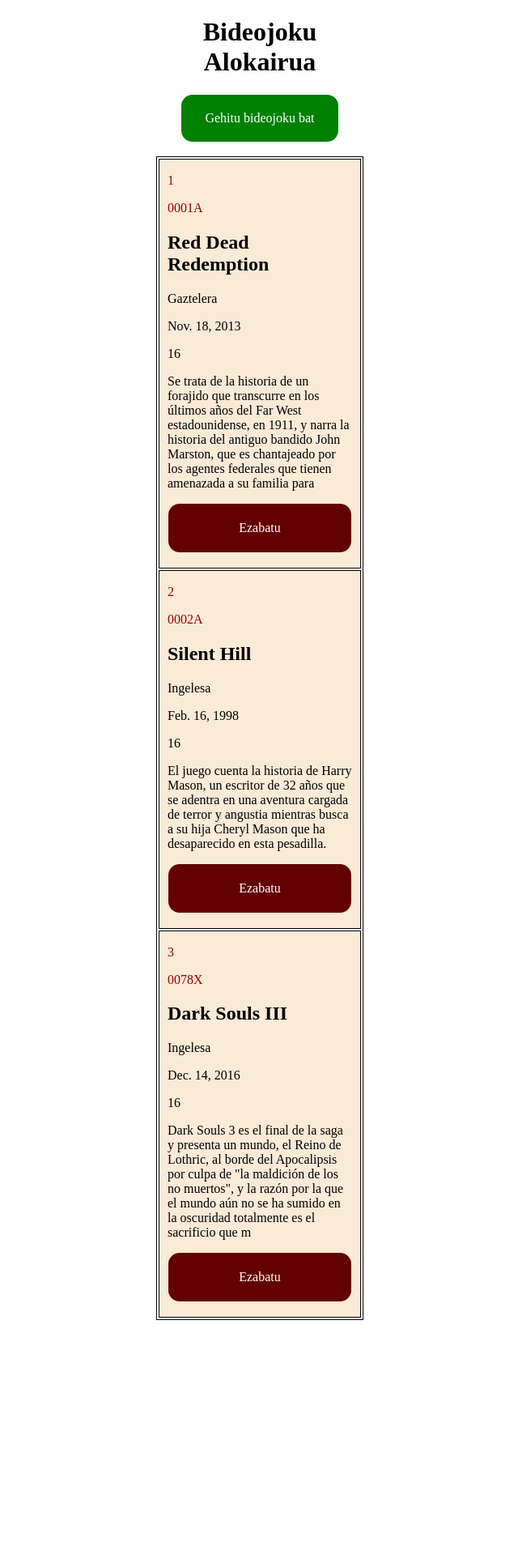
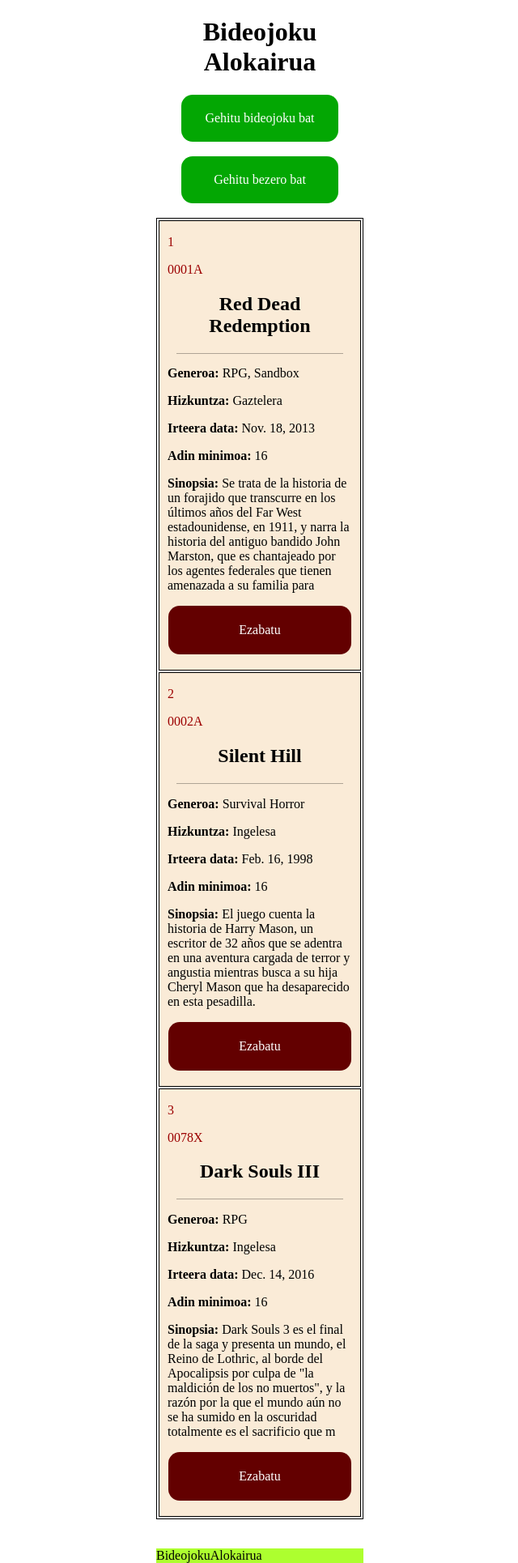
Before and after one commit to AimarMurua/Web_garapena_zerbitzari_ingurunean, a Django app: page / in a window 1280 px wide. Shown: the whole page at 81% size, without its empty margins (319-959 px from the left). Before the commit the page ends 1630 px from the top, so only its background shows below. Run offline with Django 4.2, Linux system fonts and the light colour scheme; data comes from the database, SQL or seed files in the repository; both versions use the stored data as it was after the commit.

Commit message:
bideojoku alokairua django

```diff
--- a/BideojokuDenda/BideojokuAlokairua/static/style.css
+++ b/BideojokuDenda/BideojokuAlokairua/static/style.css
@@ -28,7 +28,7 @@
 
 .gehitubotoia {
     padding: 20px;
-    background-color: rgb(0, 128, 0);
+    background-color: rgb(3, 167, 3);
     border-radius: 14px;
     text-align: center;
     margin: auto;
@@ -52,3 +52,15 @@
     color: white;
     width: 10%;
 }
+
+#footer {
+    background-color: greenyellow;
+}
+
+.small-hr {
+    height: 0.5px; /* Adjust the height as needed */
+    width: 90%;
+    border: none;
+    background-color:rgb(0, 0, 0); /* Change the color if desired */
+    opacity: 0.3;
+}
--- /dev/null
+++ b/BideojokuDenda/BideojokuAlokairua/templates/addbez.html
@@ -0,0 +1,6 @@
+{%extends 'base.html'%}
+{%block content%}
+    <form action="addpost/" method="POST">
+
+    </form>
+{%endblock content%}
--- /dev/null
+++ b/BideojokuDenda/BideojokuAlokairua/templates/base.html
@@ -0,0 +1,20 @@
+{%load static%}
+<!DOCTYPE html>
+<html lang="en">
+<head>
+    <meta charset="UTF-8">
+    <meta name="viewport" content="width=device-width, initial-scale=1.0">
+    <title>DJANGO Bideojoku Denda</title>
+    <link rel="stylesheet" href='{%static "style.css"%}'>
+</head>
+<body>
+    <center><h1>Bideojoku Alokairua</h1></center>
+    {%block content%}
+    {%endblock%}
+    <br><br>
+
+    <div id="footer">
+        BideojokuAlokairua
+    </div>
+</body>
+</html>
--- a/BideojokuDenda/BideojokuAlokairua/templates/index.html
+++ b/BideojokuDenda/BideojokuAlokairua/templates/index.html
@@ -1,16 +1,10 @@
-{% load static %}
-<!DOCTYPE html>
-<html lang="en">
-<head>
-    <meta charset="UTF-8">
-    <meta name="viewport" content="width=device-width, initial-scale=1.0">
-    <title>DJANGO Bideojoku Denda</title>
-    <link rel="stylesheet" href='{%static "style.css"%}'>
-</head>
-<body>
-    <center><h1>Bideojoku Alokairua</h1></center>
+{%extends 'base.html'%}
+{%block content%}
     <div class="gehitubotoia">
         <center><a id="gehitubotoia" href="add/">Gehitu bideojoku bat</a></center>
+    </div><br>
+    <div class="gehitubotoia">
+        <center><a id="gehitubotoia" href="add/">Gehitu bezero bat</a></center>
     </div>
     <br>
     <table>
@@ -20,12 +14,13 @@
                 <div>
                     <p class="ida">{{bideojokua.id}}</p>
                     <p class="ida">{{bideojokua.bid_id}}</p>
-                    <p><h2>{{bideojokua.bid_izena}}</h2></p>
-                    <p>{{bidojokua.bid_generoa}}</p>
-                    <p>{{bideojokua.bid_hizkuntza}}</p>
-                    <p>{{bideojokua.bid_irteeradata}}</p>
-                    <p>{{bideojokua.bid_adinminimoa}}</p>
-                    <p>{{bideojokua.bid_sinopsia}}</p>
+                    <p><h2><center>{{bideojokua.bid_izena}}</center></h2></p>
+                    <hr class="small-hr">
+                    <p><b>Generoa: </b>{{bideojokua.bid_generoa}}</p>
+                    <p><b>Hizkuntza: </b>{{bideojokua.bid_hizkuntza}}</p>
+                    <p><b>Irteera data: </b>{{bideojokua.bid_irteeradata}}</p>
+                    <p><b>Adin minimoa: </b>{{bideojokua.bid_adinminimoa}}</p>
+                    <p><b>Sinopsia: </b>{{bideojokua.bid_sinopsia}}</p>
                     <div id="ezabatubotoia">
                         <p><a class="ezabatu" href="">Ezabatu</a></p>
                     </div>
@@ -35,7 +30,4 @@
         </tr>
         {%endfor%}
     </table>
-    <br>
-
-</body>
-</html>
+{%endblock content%}
--- a/BideojokuDenda/BideojokuAlokairua/urls.py
+++ b/BideojokuDenda/BideojokuAlokairua/urls.py
@@ -3,4 +3,6 @@
 
 urlpatterns = [
     path('', views.index, name = 'index'),
+    path('add/', views.add, name = 'add'),
+    path('add/addbid/', views.addbid, name = 'addbid')
 ]
--- a/BideojokuDenda/BideojokuAlokairua/views.py
+++ b/BideojokuDenda/BideojokuAlokairua/views.py
@@ -8,3 +8,27 @@
 def index(request):
     jokuak = Bideojokua.objects.all
     return render(request, 'index.html', {'bideojokua':jokuak}) #ezkerrekoa 'bideojokua' htmlra pasatzen den aldagaiaren izena izango da.
+
+def add(request):
+    return render(request, 'addbid.html')
+
+def addbid(request):
+    bid_id = request.POST["bid_id"]
+    bid_izena = request.POST["bid_izena"]
+    bid_generoa = request.POST["bid_generoa"]
+    bid_hizkuntza = request.POST["bid_hizkuntza"]
+    bid_irteeradata = request.POST["bid_irteeradata"]
+    bid_adinminimoa = request.POST["bid_adinminimoa"]
+    bid_sinopsia = request.POST["bid_sinopsia"]
+
+    bid_berria = Bideojokua(
+                    bid_id = bid_id,
+                    bid_izena = bid_izena,
+                    bid_generoa = bid_generoa,
+                    bid_hizkuntza = bid_hizkuntza,
+                    bid_irteeradata = bid_irteeradata,
+                    bid_adinminimoa = bid_adinminimoa,
+                    bid_sinopsia = bid_sinopsia
+                )
+    bid_berria.save()
+    return HttpResponseRedirect(reverse('index'))
```
Also changed, not shown: BideojokuDenda/BideojokuAlokairua/templates/addbid.html (added, +30 -0 lines), BideojokuDenda/db.sqlite3.
